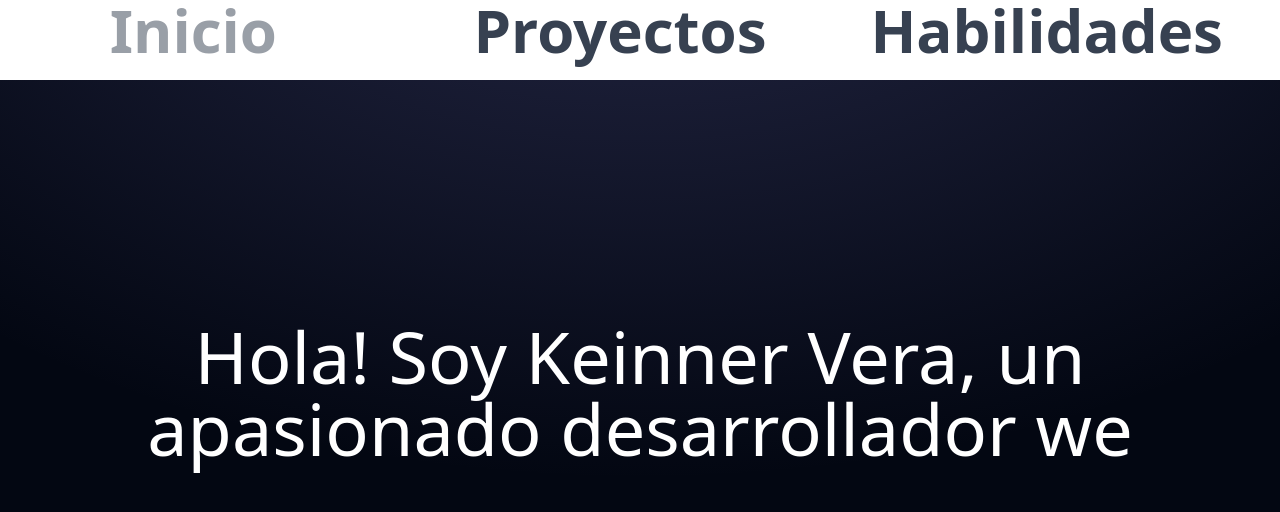
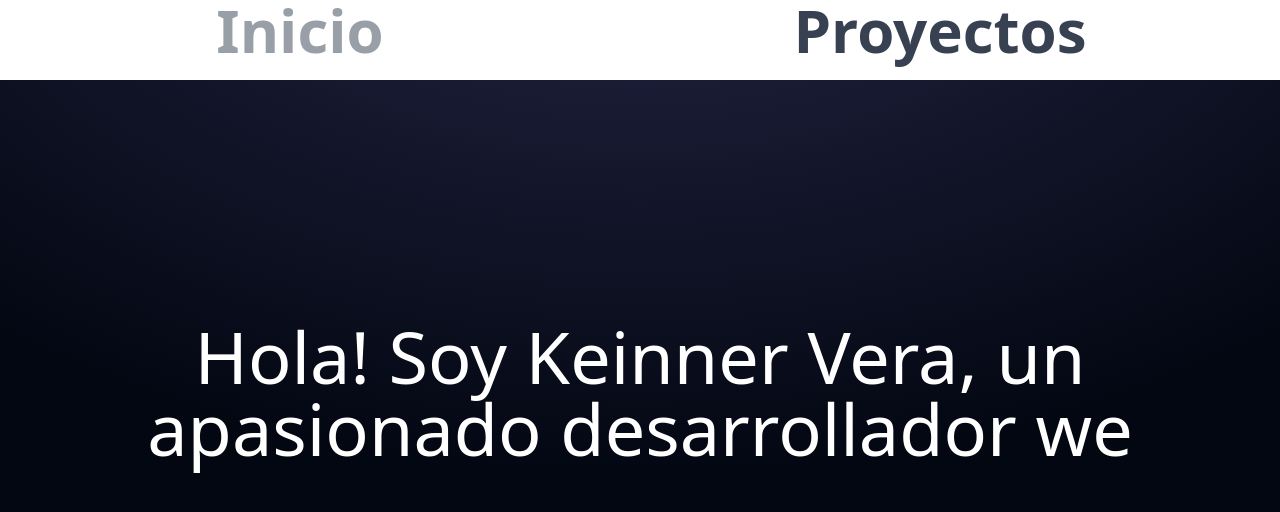
Before and after one commit to Keidevk/curriculum, a Next.js app: page / in a window 1280 px wide. Shown: the top 512 px of the page. Built offline with nearby package versions, Linux system fonts and the light colour scheme.

Commit message:
elimination of habilidades section

```diff
--- a/app/components/nav.component.jsx
+++ b/app/components/nav.component.jsx
@@ -8,10 +8,10 @@ export default function Nav({setTransitionState,setShowState}){
     }
     return (
         <>
-        <nav className="grid grid-cols-3 max-h-min text-gray-700 text-center text-lg bg-white sm:pb-5">
+        <nav className="grid grid-cols-2 max-h-min text-gray-700 text-center text-lg bg-white sm:pb-5">
             <a className="font-semibold text-sm sm:text-4xl lg:text-6xl text-center sm:pr-10 hover:animate-pulse" onClick={()=>{setShowState(false)}}>Inicio</a>
             <a className="font-semibold text-sm sm:text-4xl lg:text-6xl text-center sm:pr-10 hover:animate-pulse" onClick={()=>{setStateFunction()}}>Proyectos</a>
-            <a className="font-semibold text-sm sm:text-4xl lg:text-6xl text-center sm:pr-10 hover:animate-pulse" onClick={()=>{setStateFunction()}}>Habilidades</a>
+            {/* <a className="font-semibold text-sm sm:text-4xl lg:text-6xl text-center sm:pr-10 hover:animate-pulse" onClick={()=>{setStateFunction()}}>Habilidades</a> */}
         </nav>
         </>
     )
```
